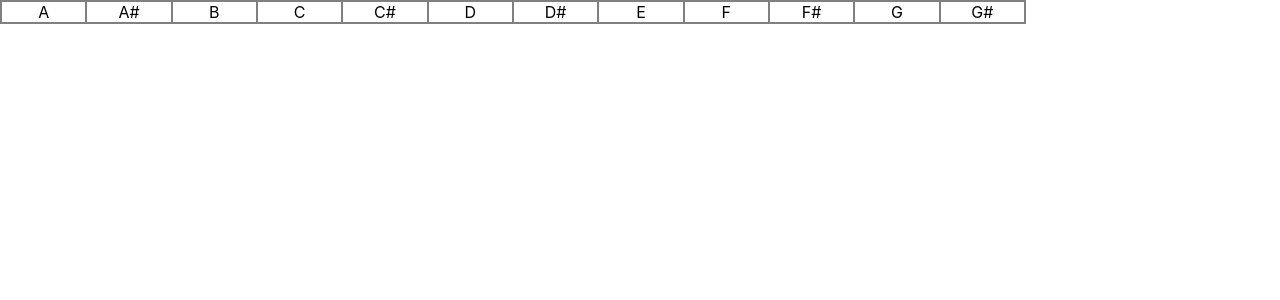
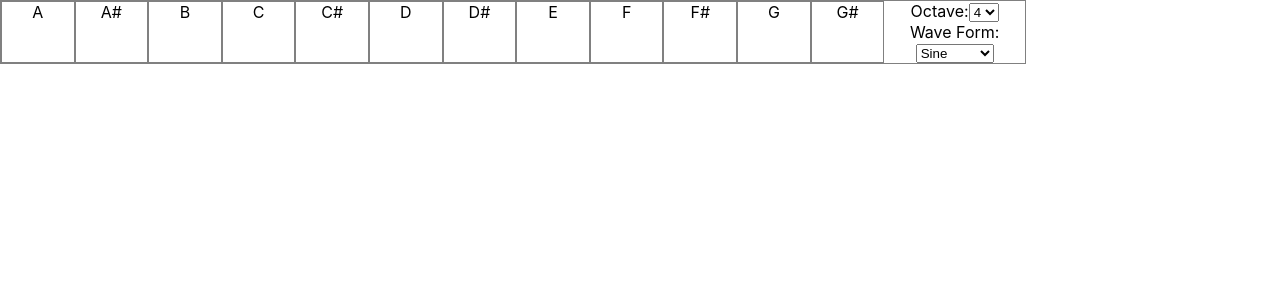
Before and after one commit to devbeau/chiptunes-keyboard, a React (Create React App) app: page / in a window 1280 px wide. Shown: the top 300 px of the page. Built offline with nearby package versions, Linux system fonts and the light colour scheme.

Commit message:
change octave and waveform

```diff
--- a/src/Key.js
+++ b/src/Key.js
@@ -1,7 +1,7 @@
 function Key (props) {
     let context = new AudioContext();
     let note = context.createOscillator();
-    note.type = "square";
+    note.type = props.waveForm;
     note.frequency.value = props.noteInfo[1];
     note.connect(context.destination)
 
@@ -11,7 +11,7 @@ function Key (props) {
     function onMouseUp() {
         note.stop();
         note = context.createOscillator();
-        note.type = "triangle";
+        note.type = props.waveForm;
         note.frequency.value = props.noteInfo[1];
         note.connect(context.destination)
     }
@@ -22,6 +22,7 @@ function Key (props) {
         onMouseUp= {e => {onMouseUp()}}
         >
             {props.noteInfo[0]}
+            {/* <sub>{props}</sub> */}
         </div>
     )
 }
--- a/src/Keys.js
+++ b/src/Keys.js
@@ -1,3 +1,5 @@
+import {useState} from 'react';
+
 import Key from './Key';
 
 function createNoteTable() {
@@ -52,19 +54,54 @@ function getKeyLayout(noteFreq) {
     return layout;
 }
 
-let octave = 0;
+
 const keyboardLayout = getKeyLayout(createNoteTable());
-const currentKeys = Object.entries(keyboardLayout[octave]);
-
 
 function Keys(props) {
+    const [octave, setOctave] = useState(4);
+    const [waveForm, setWaveForm] = useState("Sine");
+
+    const currentKeys = Object.entries(keyboardLayout[octave]);
+
+    function onOctaveChange(e) {
+        setOctave(e.target.value)
+    }
+
+    function onWaveFormChange(e) {
+        setWaveForm(e.target.value)
+    }
+
     return (
         <div className="Keys">
             {currentKeys.map((key, index) => {
                 return (
-                <Key key={key[0]} noteInfo={key} />
+                <Key key={key[0]} noteInfo={key} waveForm={waveForm} />
                 )
             })}
+            <div className="Controls">
+                <div>
+                    Octave:
+                    <select id='octave' onChange={e => onOctaveChange(e)} value={octave}>
+                        <option value='0'>0</option>
+                        <option value='1'>1</option>
+                        <option value='2'>2</option>
+                        <option value='3'>3</option>
+                        <option value='4'>4</option>
+                        <option value='5'>5</option>
+                        <option value='6'>6</option>
+                        <option value='7'>7</option>
+                    </select>
+                </div>
+                <div>
+                    Wave Form:
+                    <select id='wave-form' onChange={e => onWaveFormChange(e)} value={waveForm}>
+                        <option value='sine'>Sine</option>
+                        <option value='triangle'>Triangle</option>
+                        <option value='square'>Square</option>
+                        <option value='sawtooth'>Sawtooth</option>
+                    </select>
+                </div>
+            </div>
         </div>
     )
 }
```
